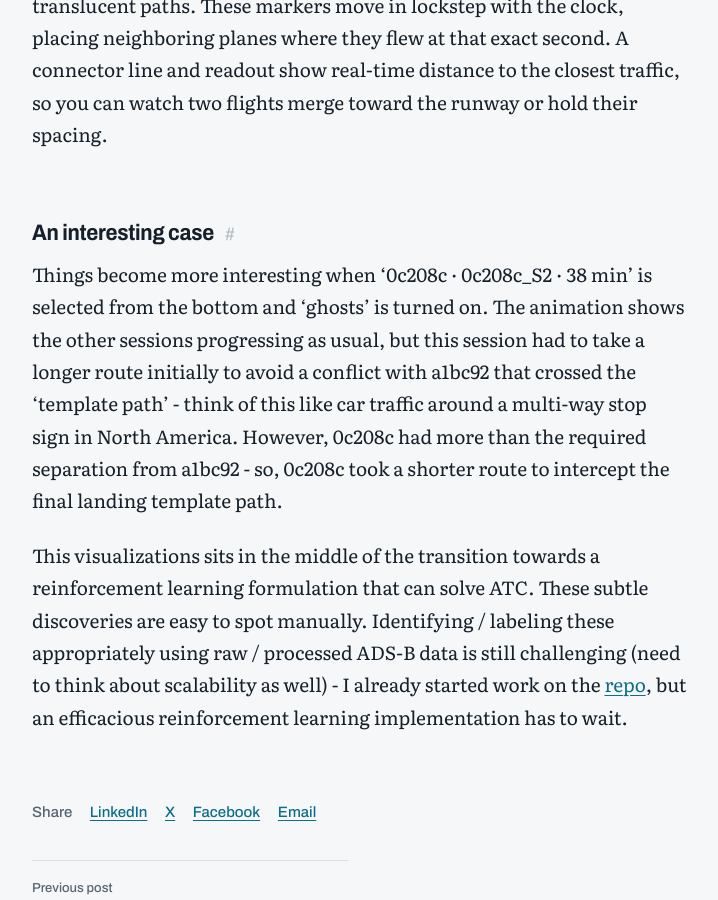
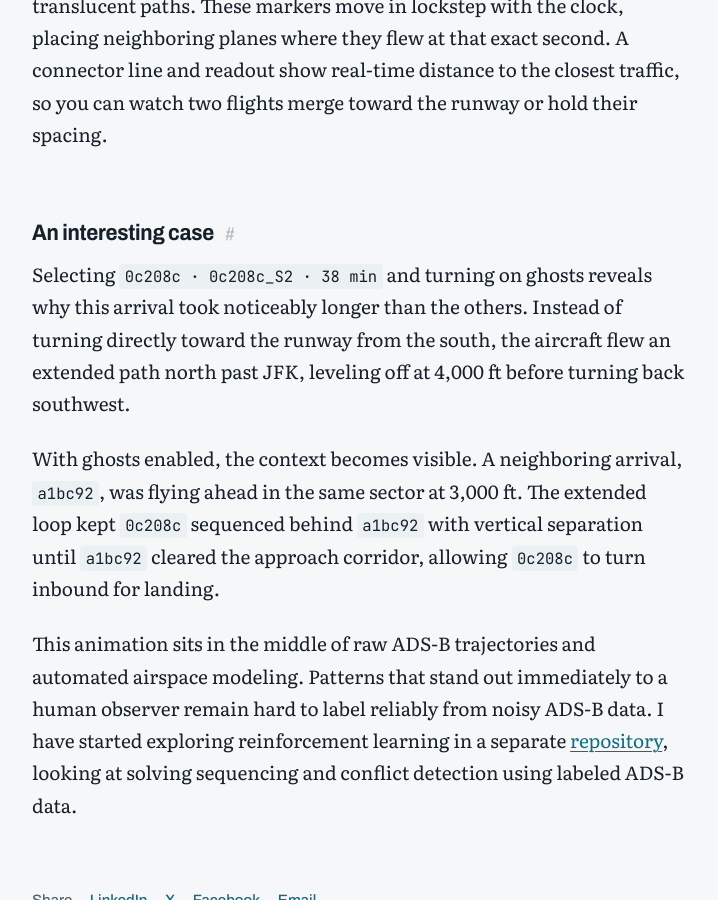
Before and after one commit to SNaveenMathew/tech_non_tech_blog, a Jekyll site: the page built from _posts/2026-11-06-From-Flight-Path-Templates-to-Individual-Flights.md, in a window 1280 px wide and 900 px high, scrolled down 3146 px. Shown: the whole window, without its empty margins (280-998 px from the left). Built offline with Jekyll 4.4.1, drawn with Linux system fonts in a browser that asks for light colours; comment, search, counter and statistics services are not loaded.

Commit message:
feat: add flight path analysis blog post and capture script

```diff
--- a/_posts/2026-11-06-From-Flight-Path-Templates-to-Individual-Flights.md
+++ b/_posts/2026-11-06-From-Flight-Path-Templates-to-Individual-Flights.md
@@ -35,6 +35,8 @@ In the animation, turning on 'ghosts' shows those concurrent tracks as transluce
 
 ### An interesting case
 
-Things become more interesting when '0c208c · 0c208c_S2 · 38 min' is selected from the bottom and 'ghosts' is turned on. The animation shows the other sessions progressing as usual, but this session had to take a longer route initially to avoid a conflict with a1bc92 that crossed the 'template path' - think of this like car traffic around a multi-way stop sign in North America. However, 0c208c had more than the required separation from a1bc92 - so, 0c208c took a shorter route to intercept the final landing template path.
+Selecting `0c208c · 0c208c_S2 · 38 min` and turning on ghosts reveals why this arrival took noticeably longer than the others. Instead of turning directly toward the runway from the south, the aircraft flew an extended path north past JFK, leveling off at 4,000 ft before turning back southwest.
 
-This visualizations sits in the middle of the transition towards a reinforcement learning formulation that can solve ATC. These subtle discoveries are easy to spot manually. Identifying / labeling these appropriately using raw / processed ADS-B data is still challenging (need to think about scalability as well) - I already started work on the [repo](https://github.com/SNaveenMathew/atc_app), but an efficacious reinforcement learning implementation has to wait.
+With ghosts enabled, the context becomes visible. A neighboring arrival, `a1bc92`, was flying ahead in the same sector at 3,000 ft. The extended loop kept `0c208c` sequenced behind `a1bc92` with vertical separation until `a1bc92` cleared the approach corridor, allowing `0c208c` to turn inbound for landing.
+
+This animation sits in the middle of raw ADS-B trajectories and automated airspace modeling. Patterns that stand out immediately to a human observer remain hard to label reliably from noisy ADS-B data. I have started exploring reinforcement learning in a separate [repository](https://github.com/SNaveenMathew/atc_app), looking at solving sequencing and conflict detection using labeled ADS-B data.
```
